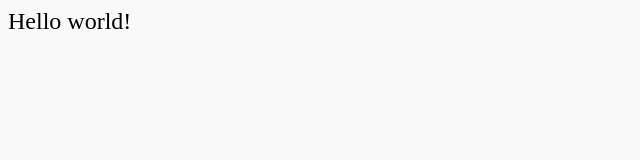
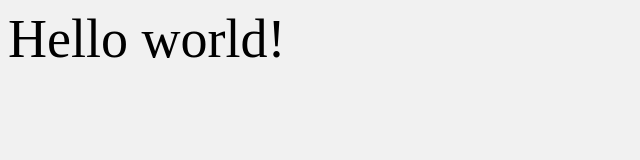
Before and after one commit to AlyonaPrikhodchenko/MyBoilerplate, a website: page src/index.html in a window 1280 px wide. Shown: the whole page, without its empty margins (0-640 px from the left). Drawn offline with nearby package versions, Linux system fonts and the light colour scheme; files that its build step writes are made by us from their sources.

```diff
--- a/src/sass/style.scss
+++ b/src/sass/style.scss
@@ -1,4 +1,4 @@
 body {
-    background-color: #f9f9f9;
-    font-size: 24px;
+  background-color: #f1f1f1;
+  font-size: 54px;
 }
```
Also changed, not shown: package.json (+7 -1 lines), 3 other files.
